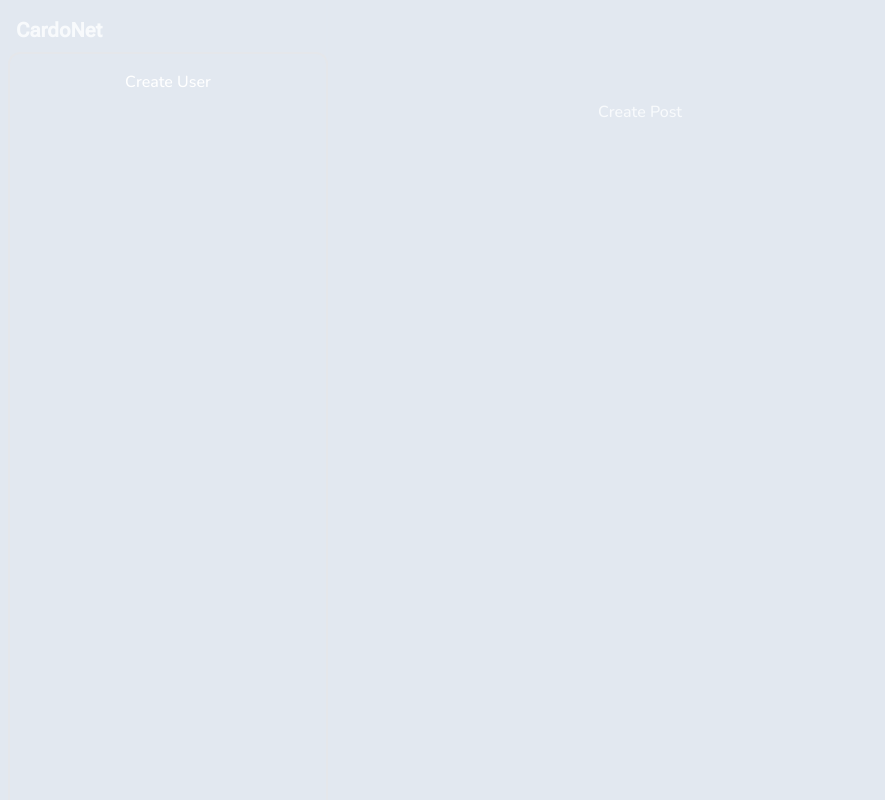
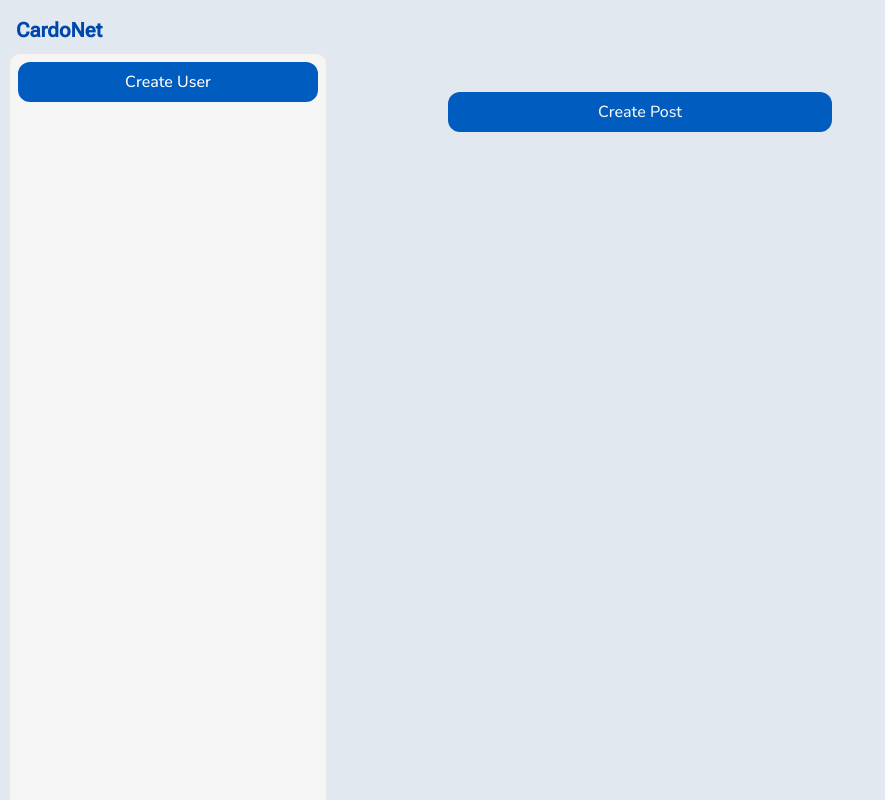
Before and after one commit to MarceloKade/social-network, a Next.js app: page / in a window 1280 px wide. Shown: the whole page, without its empty margins (0-885 px from the left). Built offline with nearby package versions, Linux system fonts and the light colour scheme.

Commit message:
config: Removed unused font playfair

```diff
--- a/tailwind.config.js
+++ b/tailwind.config.js
@@ -10,11 +10,21 @@ module.exports = {
       fontFamily: {
         title: 'var(--font-roboto)',
         nameUser: 'var(--font-open)',
-        postTitle: 'var(--font-playfair)',
         content: 'var(--font-noto)',
         button: 'var(--font-nunito)',
 
-      }
+      },
+      colors: {
+        backgroundColor: '#FFFFFF',
+        socialFont: '#0047AB',
+        userFont: '#000000',
+        postContentFont: '#333333',
+        buttonColorFont: '#F5F5F5',
+        userBackground: '#F5F5F5',
+        buttonBackground: '#005CBF',
+        postBackground: '#F5F5F5',
+        commentBackground: '#F5F5F5',
+      },
     },
   },
   plugins: [],
```
